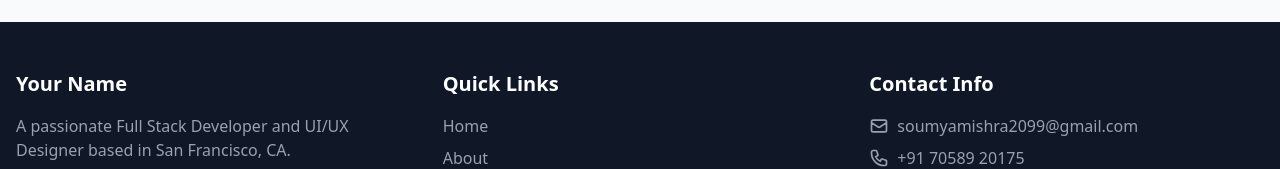
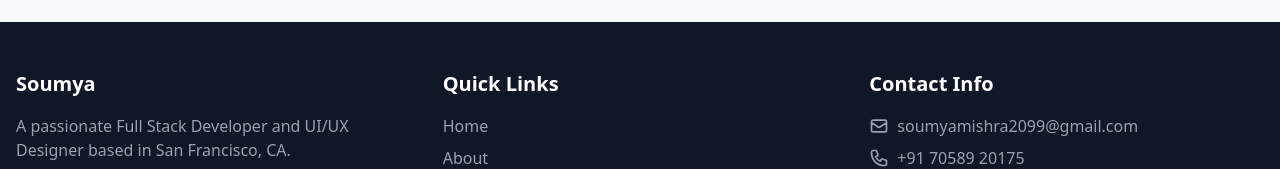
Before and after one commit to Whiiteee/Portfolio-App, a Next.js app: page / in a window 1280 px wide. Shown: the part 5021-5190 px from the top of the page. Built offline with nearby package versions, Linux system fonts and the light colour scheme.

Commit message:
Update Footer component with personal information

```diff
--- a/components/Footer.js
+++ b/components/Footer.js
@@ -8,7 +8,7 @@
       <div className="container mx-auto px-4">
         <div className="grid md:grid-cols-3 gap-8">
           <div>
-            <h3 className="text-xl font-bold mb-4">Your Name</h3>
+            <h3 className="text-xl font-bold mb-4">Soumya</h3>
             <p className="text-gray-400 mb-4">
               A passionate Full Stack Developer and UI/UX Designer based in San Francisco, CA.
             </p>
```
